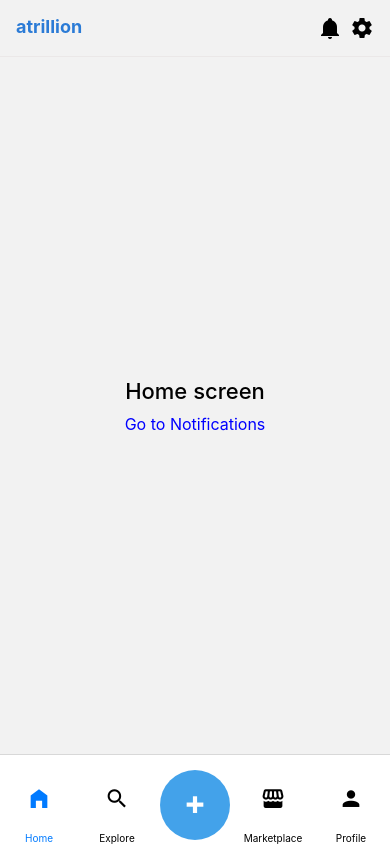
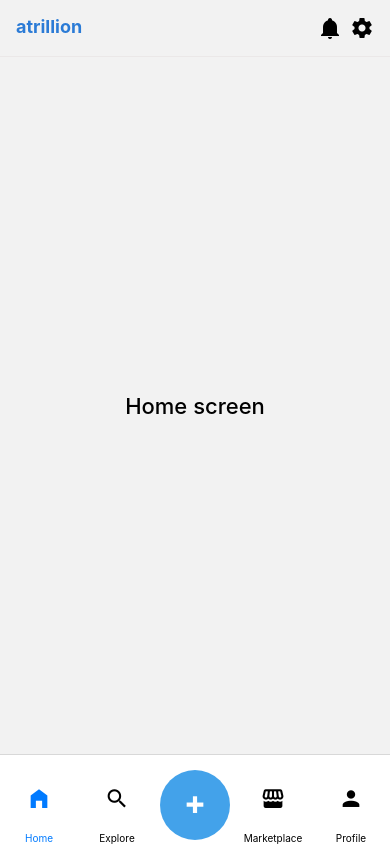
Before and after one commit to DJPajares/SocialMediaApp, a React Native app: screen /Home in a window 390 px wide. Built offline with nearby package versions, Linux system fonts and the light colour scheme.

Commit message:
refactor: remove notification links from screens

```diff
--- a/containers/HomeScreen.tsx
+++ b/containers/HomeScreen.tsx
@@ -23,20 +23,12 @@ type Props = {
 };
 
 const HomeScreen = ({navigation}: Props) => {
-  const handleNavigateToNotifications = () => {
-    navigation.navigate('Notifications');
-  };
-
   return (
     <SafeAreaView style={styles.flex}>
       <Header />
 
       <View style={styles.container}>
         <Text style={styles.headerText}>Home screen</Text>
-
-        <TouchableOpacity onPress={handleNavigateToNotifications}>
-          <Text style={styles.bodyText}>Go to Notifications</Text>
-        </TouchableOpacity>
       </View>
     </SafeAreaView>
   );
--- a/containers/ProfileScreen.tsx
+++ b/containers/ProfileScreen.tsx
@@ -23,20 +23,12 @@ type Props = {
 };
 
 const ProfileScreen = ({navigation}: Props) => {
-  const handleNavigateToNotifications = () => {
-    navigation.navigate('Notifications');
-  };
-
   return (
     <SafeAreaView style={styles.flex}>
       <Header />
 
       <View style={styles.container}>
         <Text style={styles.headerText}>Profile screen</Text>
-
-        <TouchableOpacity onPress={handleNavigateToNotifications}>
-          <Text style={styles.bodyText}>Go to Notifications</Text>
-        </TouchableOpacity>
       </View>
     </SafeAreaView>
   );
```
